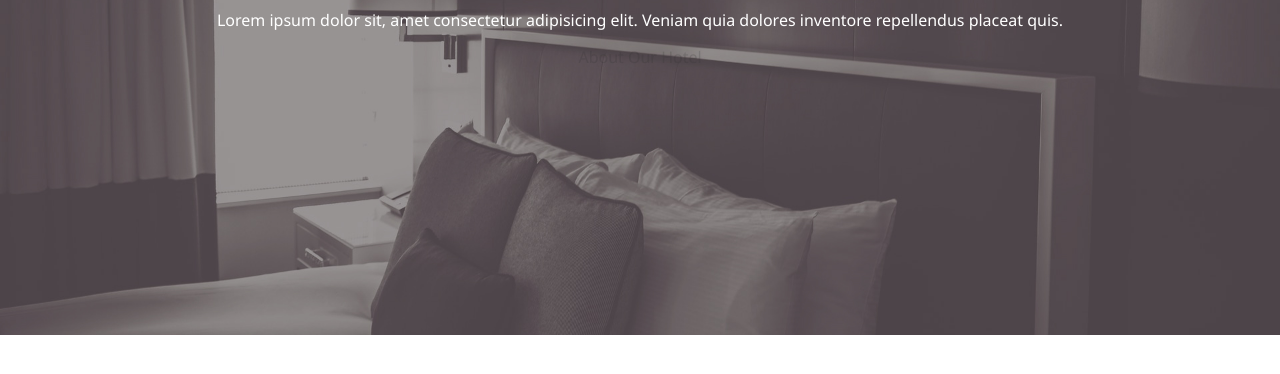
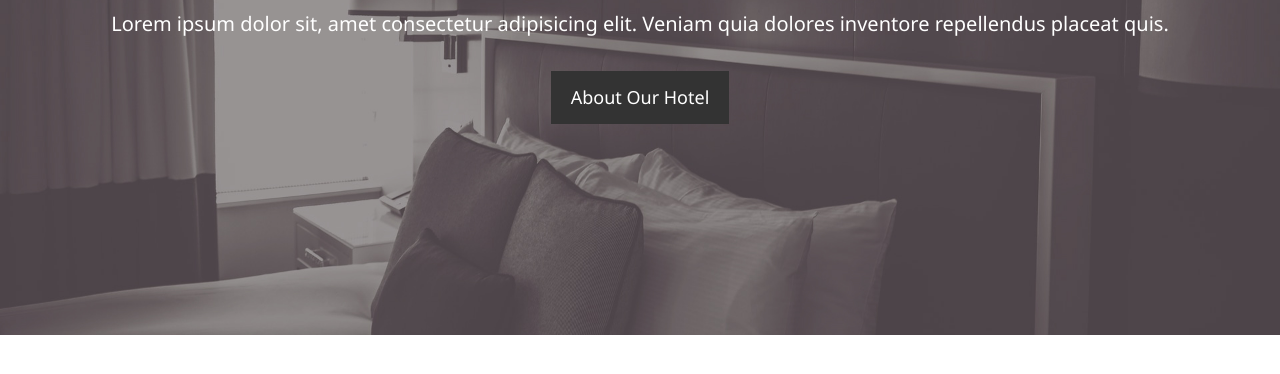
Before and after one commit to modongo/hotel_hbd, a plain HTML site: page index.html in a window 1280 px wide. Shown: the part 332-706 px from the top of the page. Drawn offline with Linux system fonts and the light colour scheme.

Commit message:
completed showcase section

```diff
--- a/css/style.css
+++ b/css/style.css
@@ -40,6 +40,22 @@ p {
 }
 .text-primary {
     color: #f7c08a;
+}
+.lead {
+    font-size: 20px;
+}
+.btn {
+    display: inline-block;
+    font-size: 18px;
+    color: #fff;
+    background: #333;
+    padding: 13px 20px;
+    border: none;
+    cursor: pointer;
+}
+.btn:hover {
+    background-color: #f7c08a;
+    color: #333;
 }
 
 /* navbar */
@@ -92,3 +108,7 @@ p {
     line-height: 1.2em;
 
 }
+#showcase .showcase-content p {
+    padding-bottom: 20px;
+    line-height: 1.7em;
+}
```
